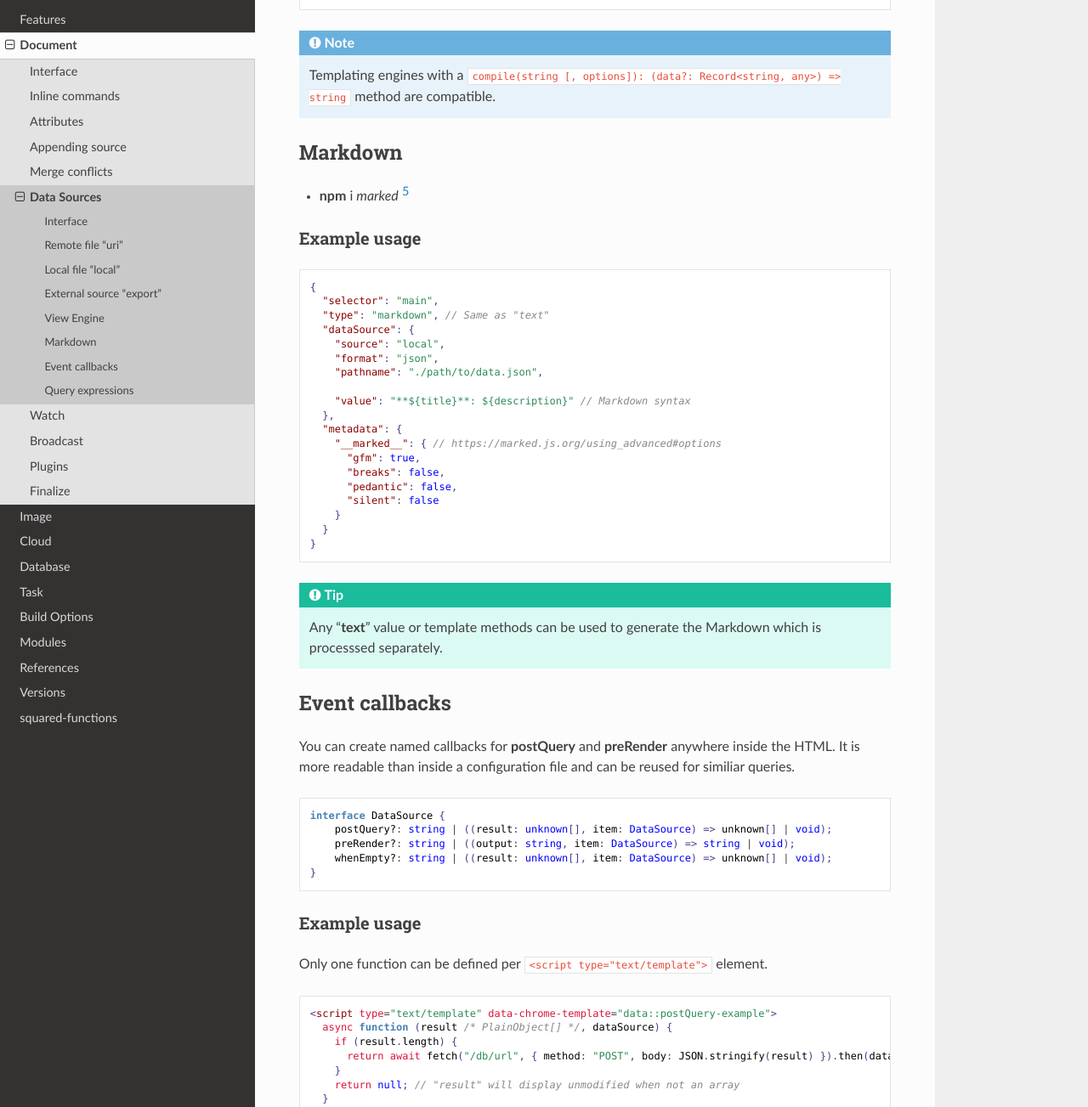
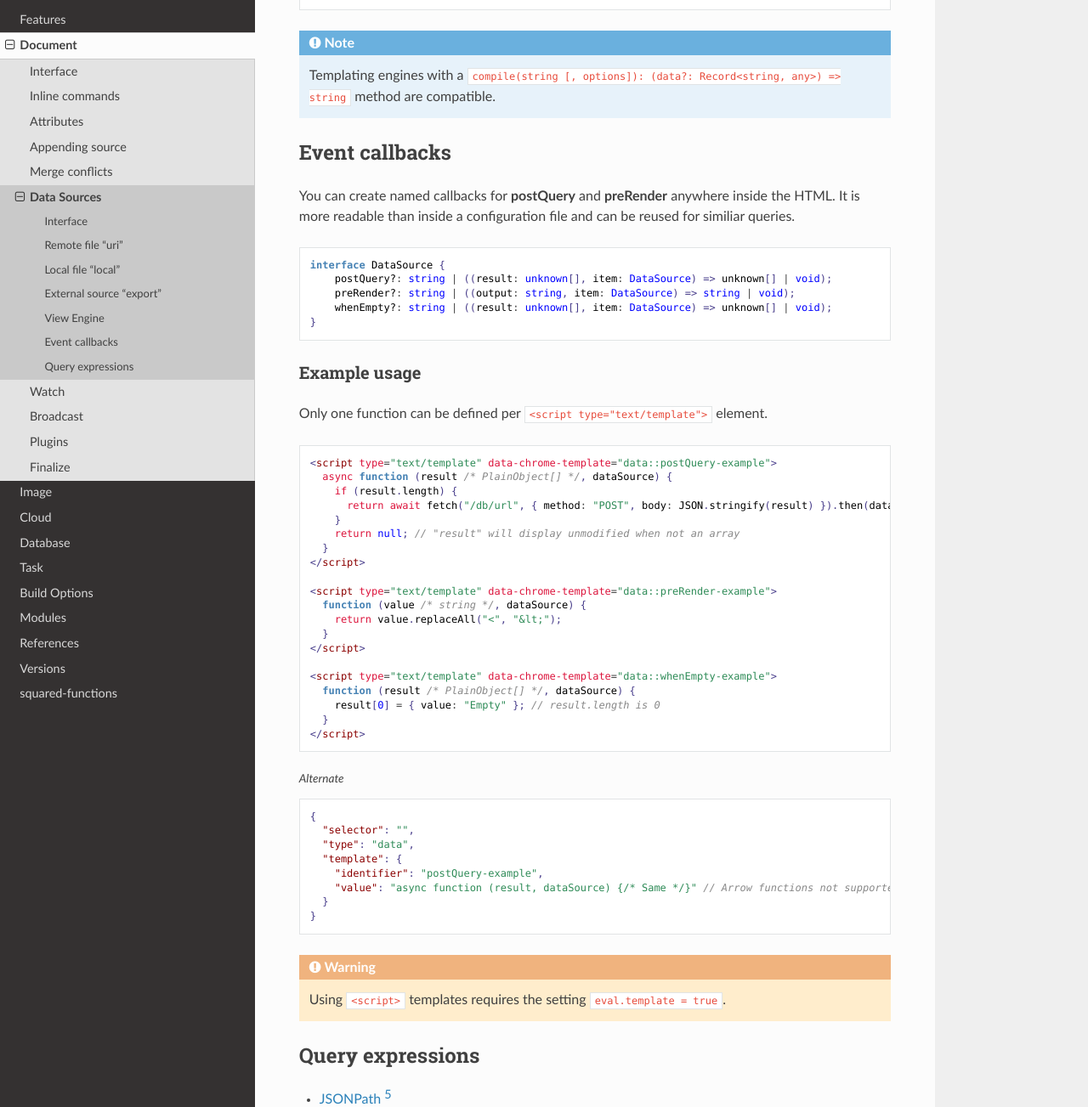
Before and after one commit to anpham6/chrome-docs, a Sphinx documentation site: the page built from source/document/data.rst, in a window 1280 px wide and 1400 px high, scrolled down 6034 px, cut to the strip 97-1400 px from the top of the window. Shown: the whole strip at 85% size. Built offline with Sphinx 7.4.7 and the Read the Docs theme 2.0.0, drawn with Linux system fonts in a browser that asks for light colours.

Commit message:
Document: Markdown support revised to community view engine plugin.

```diff
--- a/source/document/data.rst
+++ b/source/document/data.rst
@@ -330,38 +330,6 @@ Using ``template`` (external) is the same as ``value`` (inline) except the reusa
 
 .. note:: Templating engines with a ``compile(string [, options]): (data?: Record<string, any>) => string`` method are compatible.
 
-Markdown
-========
-
-- **npm** i *marked* [#]_
-
-Example usage
--------------
-
-::
-
-  {
-    "selector": "main",
-    "type": "markdown", // Same as "text"
-    "dataSource": {
-      "source": "local",
-      "format": "json",
-      "pathname": "./path/to/data.json",
-
-      "value": "**${title}**: ${description}" // Markdown syntax
-    },
-    "metadata": {
-      "__marked__": { // https://marked.js.org/using_advanced#options
-        "gfm": true,
-        "breaks": false,
-        "pedantic": false,
-        "silent": false
-      }
-    }
-  }
-
-.. tip:: Any "**text**" value or template methods can be used to generate the Markdown which is processsed separately.
-
 Event callbacks
 ===============
 
```
Also changed, not shown: source/document/interface.rst (+2 -5 lines).
